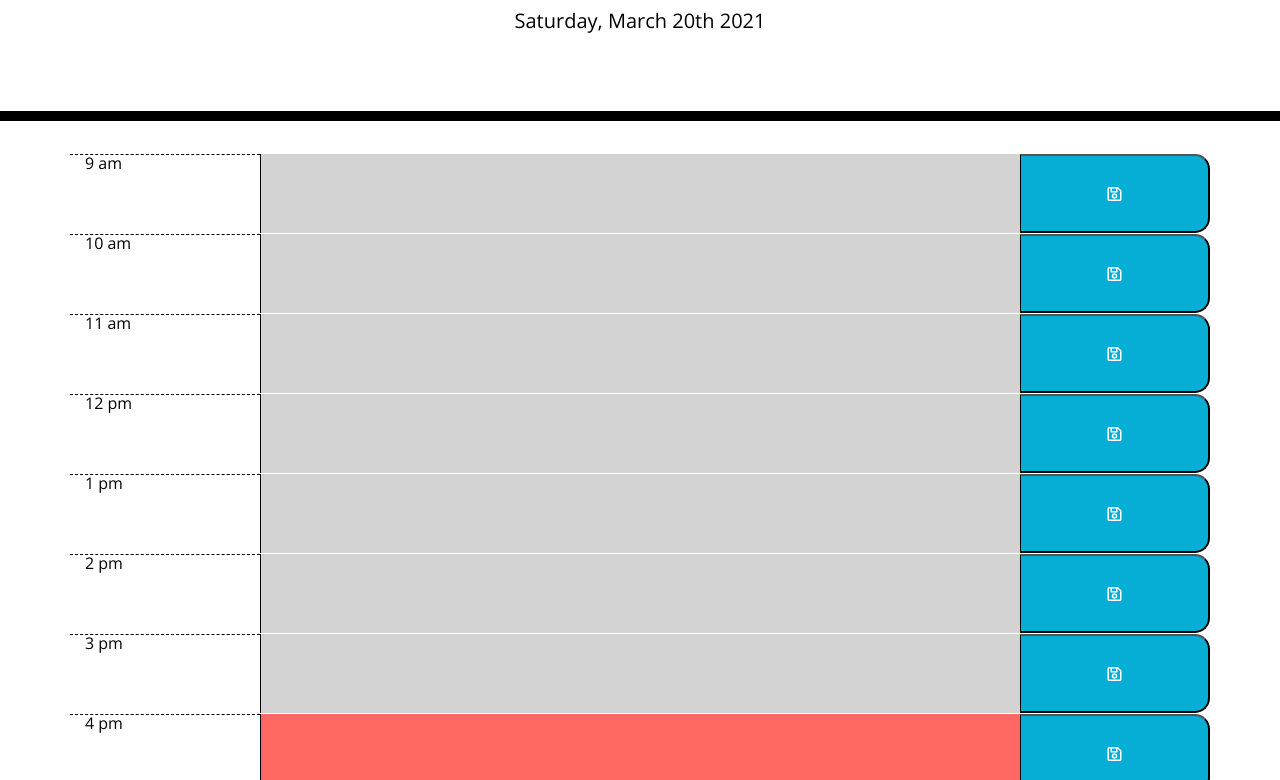
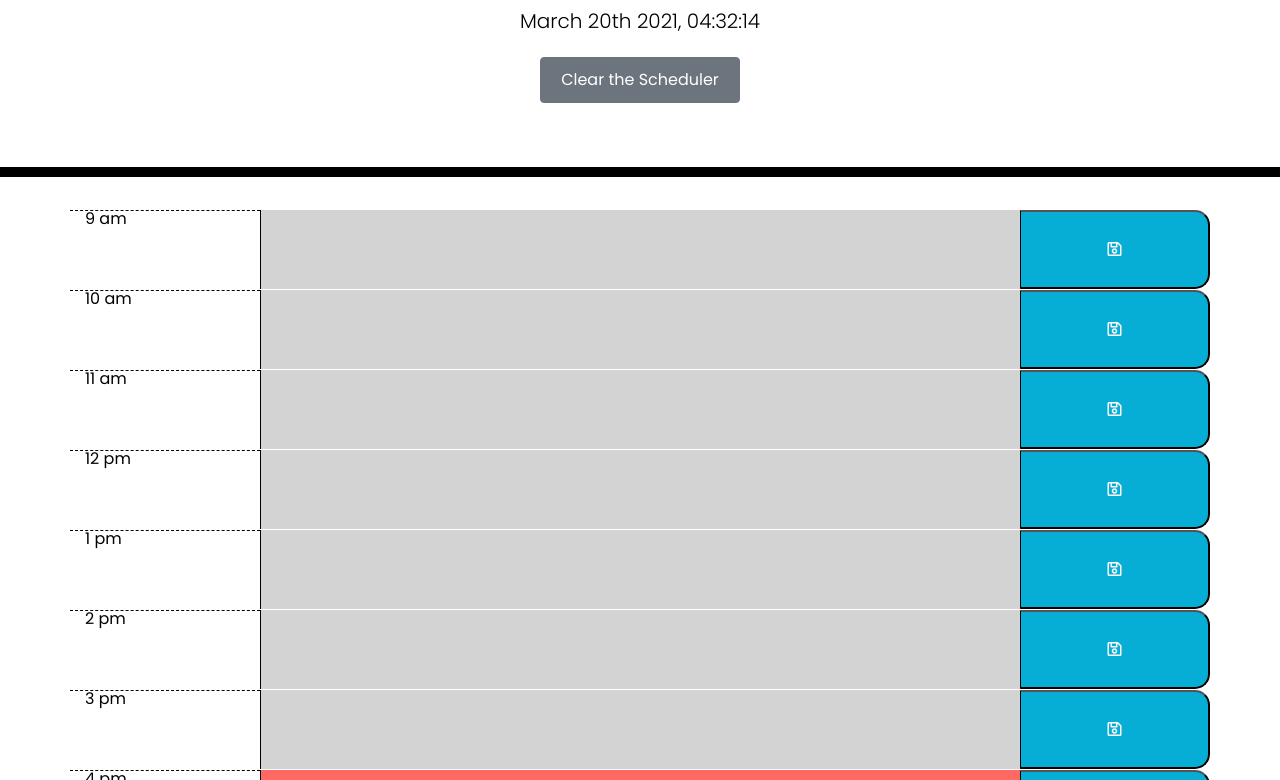
Before and after one commit to hakeem235/Work-Day-Scheduler, a plain HTML site: page index.html in a window 1280 px wide. Shown: the part 183-963 px from the top of the page. Drawn offline with nearby package versions, Linux system fonts and the light colour scheme.

Commit message:
add button ti clear the scheduler and update the javascript flie

```diff
--- a/index.html
+++ b/index.html
@@ -8,7 +8,8 @@
   <link rel="stylesheet" href="https://stackpath.bootstrapcdn.com/bootstrap/4.3.1/css/bootstrap.min.css" />
   <link rel="stylesheet" href="https://use.fontawesome.com/releases/v5.8.1/css/all.css"
     integrity="sha384-50oBUHEmvpQ+1lW4y57PTFmhCaXp0ML5d60M1M7uH2+nqUivzIebhndOJK28anvf" crossorigin="anonymous" />
-  <link href="https://fonts.googleapis.com/css?family=Open+Sans&display=swap" rel="stylesheet" />
+    <link rel="preconnect" href="https://fonts.gstatic.com">
+    <link href="https://fonts.googleapis.com/css2?family=Poppins:wght@300;400;900&display=swap" rel="stylesheet">
   <link rel="stylesheet" href="style.css" />
   <title>Work Day Scheduler</title>
 </head>
@@ -18,7 +19,7 @@
     <h1 class="display-3">Work Day Scheduler</h1>
     <p class="lead">A simple calendar app for scheduling your work day</p>
     <p id="currentDay" class="lead"></p>
-
+    <button class="btn btn-secondary " id="clearDay">Clear the Scheduler </button>
   </header>
   <div class="container">
     <!-- Timeblocks go here -->
--- a/script.js
+++ b/script.js
@@ -1,6 +1,6 @@
 $(document).ready(function () {
   // Setting the date and time for the header
-  $("#currentDay").text(moment().format("dddd, MMMM Do YYYY"));
+  $("#currentDay").text(moment().format('MMMM Do YYYY, hh:mm:ss'));
 
   // Function for all of the save buttons
   $(".saveBtn").on("click", function () {
--- a/style.css
+++ b/style.css
@@ -1,5 +1,5 @@
 body {
-  font-family: 'Open Sans', sans-serif;
+  font-family: 'Poppins', sans-serif;
   font-size: 16px;
   line-height: 1;
 }
```
